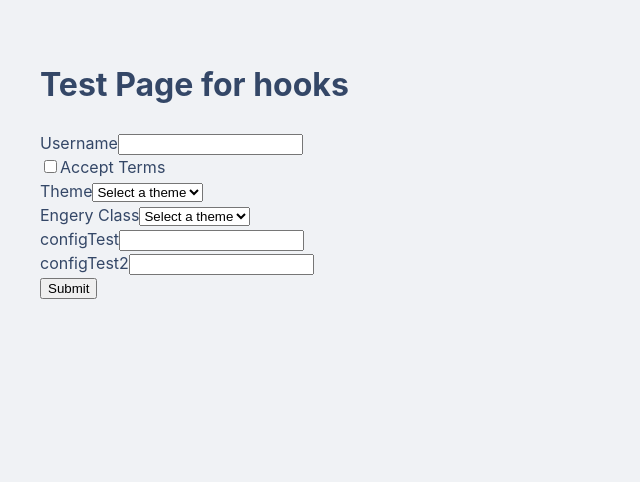
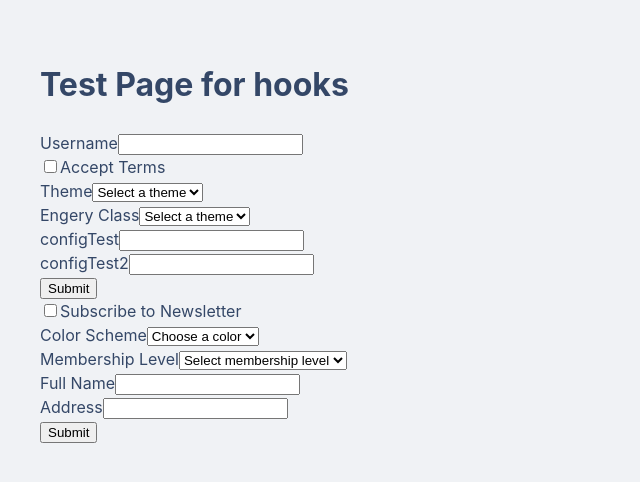
Before and after one commit to alexanderley/assetForm, a React (Vite) app: page / in a window 1280 px wide. Shown: the top 482 px of the page, without its empty margins (0-640 px from the left). Built offline with nearby package versions, Linux system fonts and the light colour scheme.

Commit message:
push code

```diff
--- a/src/components/ui/DynamicForm.tsx
+++ b/src/components/ui/DynamicForm.tsx
@@ -1,7 +1,8 @@
-import React from "react";
+import React, { useContext } from "react";
 import useDynamicForm from "../customHooks/useDynamicForm";
 
 import { InputFieldConfig } from "../../types/InputTypes";
+import { FormContext } from "../../context/form.context";
 
 interface DynamicFormProps {
   formConfig: InputFieldConfig[];
@@ -9,8 +10,12 @@ interface DynamicFormProps {
 
 const DynamicForm: React.FC<DynamicFormProps> = ({ formConfig }) => {
   console.log("formConfig in dynamicForm: ", formConfig);
+  // const formContext = useContext(FormContext);
+  const { formContextData, setFormContextData } = useContext(FormContext);
 
-  // const { formData, renderFields } = useDynamicForm(formConfig);
+  // console.log("🐧🐧🐧 formContext: ", formContext);
+  console.log("🚕🚕🚕: ", formContextData, setFormContextData);
+
   const { formData, renderFields } = useDynamicForm(formConfig);
 
   const handleSubmit = (e: React.FormEvent) => {
--- a/src/pages/TestPage/TestPage.tsx
+++ b/src/pages/TestPage/TestPage.tsx
@@ -56,12 +56,65 @@ const TestPage: React.FC = () => {
     },
   ];
 
+  const formConfig2: InputFieldConfig[] = [
+    {
+      id: "10",
+      name: "email",
+      label: "Email Address",
+      type: "email",
+      required: true,
+    },
+    {
+      id: "20",
+      name: "subscribeNewsletter",
+      label: "Subscribe to Newsletter",
+      type: "checkbox",
+    },
+    {
+      id: "30",
+      name: "colorScheme",
+      label: "Color Scheme",
+      type: "switch",
+      options: [
+        { label: "Red", value: "red" },
+        { label: "Blue", value: "blue" },
+      ],
+      placeholder: "Choose a color",
+    },
+    {
+      id: "40",
+      name: "membershipLevel",
+      label: "Membership Level",
+      type: "switch",
+      options: [
+        { label: "Silver", value: "silver" },
+        { label: "Gold", value: "gold" },
+      ],
+      placeholder: "Select membership level",
+    },
+    {
+      id: "50",
+      name: "fullName",
+      label: "Full Name",
+      type: "text",
+      required: true,
+    },
+    {
+      id: "60",
+      name: "address",
+      label: "Address",
+      type: "text",
+      required: true,
+    },
+  ];
+
   // console.log("formConfig: ", formConfig);
 
   return (
     <div>
       <h1>Test Page for hooks</h1>
       <DynamicForm formConfig={formConfig} />
+      <DynamicForm formConfig={formConfig2} />
     </div>
   );
 };
```
